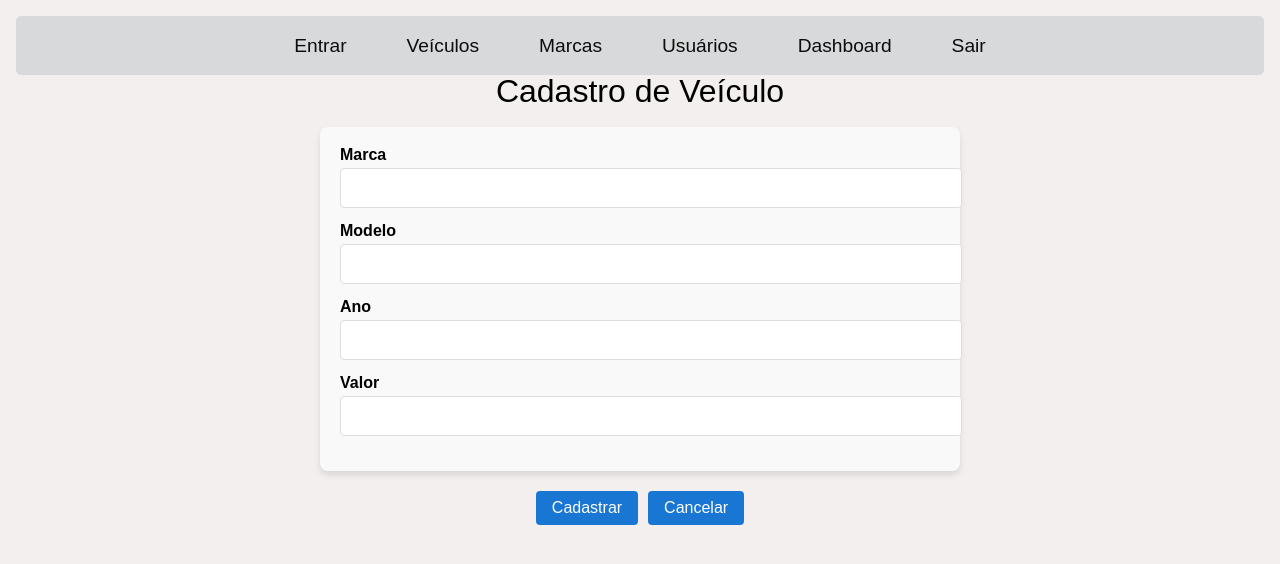
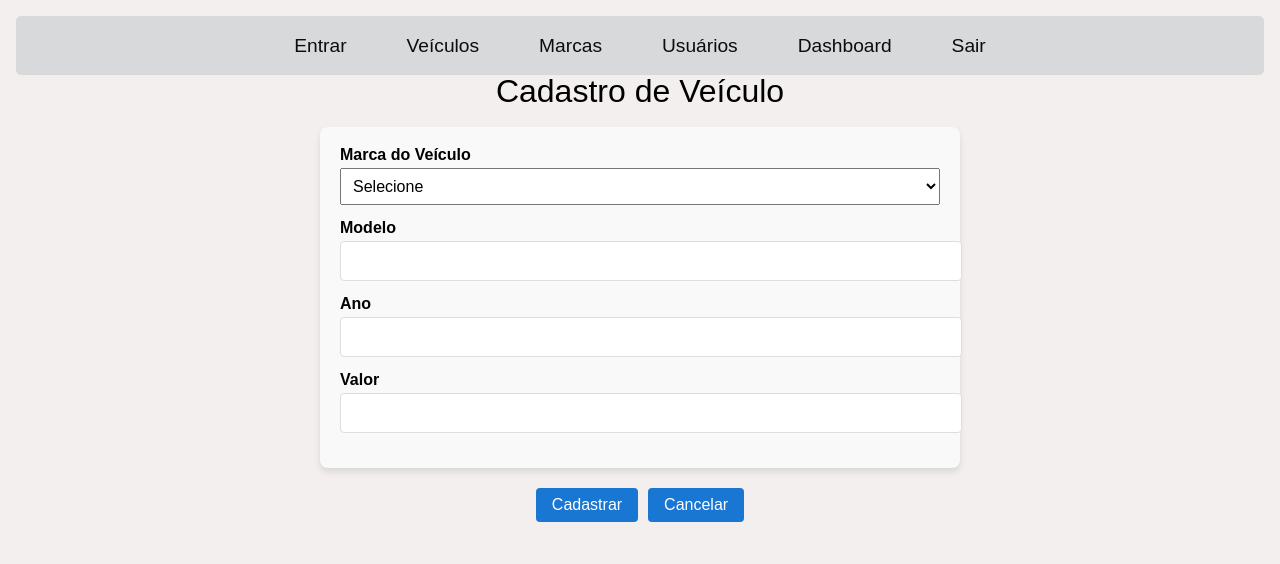
Before and after one commit to GersonAparecidoLima/FrontProjetoFinal, a React (Create React App) app: page /cadastro-veiculo in a window 1280 px wide. Shown: the top 564 px of the page. Built offline with nearby package versions, Linux system fonts and the light colour scheme.

Commit message:
Combo Marca estatico

```diff
--- a/src/components/FormularioGenerico/FormularioGenerico.module.scss
+++ b/src/components/FormularioGenerico/FormularioGenerico.module.scss
@@ -7,6 +7,25 @@
   border-radius: 8px;
   box-shadow: 0px 4px 6px rgba(0, 0, 0, 0.1);
 }
+
+.inputContainer {
+  display: flex;
+  flex-direction: column; // mude para row se quiser tudo lado a lado
+  margin-bottom: 1rem;
+}
+
+.inputContainer label {
+  margin-bottom: 0.5rem;
+  font-weight: bold;
+}
+
+.inputContainer select,
+.inputContainer input {
+  padding: 0.5rem;
+  font-size: 1rem;
+}
+
+
 
 .inputContainer {
   margin-bottom: 15px;
--- a/src/components/FormularioGenerico/FormularioGenerico.tsx
+++ b/src/components/FormularioGenerico/FormularioGenerico.tsx
@@ -1,12 +1,14 @@
+// FormularioGenerico.tsx
 import React, { useState, forwardRef, useImperativeHandle } from 'react';
 import style from './FormularioGenerico.module.scss';
 
 interface Campo {
   label: string;
-  tipo: string;
+  tipo: string; // ex: 'text', 'email', 'select'
   nome: string;
   valor: string;
   required: boolean;
+  opcoes?: { label: string; valor: string }[]; // Adicionado para select
 }
 
 interface Props {
@@ -16,7 +18,6 @@ interface Props {
   exibirBotao?: boolean;
 }
 
-// Componente com forwardRef para permitir submit externo
 const FormularioGenerico = forwardRef(function FormularioGenerico(
   { campos, onSubmit, tipoFormulario, exibirBotao = true }: Props,
   ref
@@ -30,7 +31,7 @@ const FormularioGenerico = forwardRef(function FormularioGenerico(
 
   const [erros, setErros] = useState<Record<string, string>>({});
 
-  const handleInputChange = (e: React.ChangeEvent<HTMLInputElement>) => {
+  const handleInputChange = (e: React.ChangeEvent<HTMLInputElement | HTMLSelectElement>) => {
     const { name, value } = e.target;
     setDadosFormulario((prevState) => ({
       ...prevState,
@@ -58,7 +59,6 @@ const FormularioGenerico = forwardRef(function FormularioGenerico(
     }
   };
 
-  // Expõe a função de submit para o componente pai via ref
   useImperativeHandle(ref, () => ({
     submitarFormulario: () => {
       if (validarFormulario()) {
@@ -72,6 +72,23 @@ const FormularioGenerico = forwardRef(function FormularioGenerico(
       {campos.map((campo) => (
         <div key={campo.nome} className={style.inputContainer}>
           <label htmlFor={campo.nome}>{campo.label}</label>
+
+          {campo.tipo === 'select' ? (
+            <select
+              name={campo.nome}
+              id={campo.nome}
+              value={dadosFormulario[campo.nome]}
+              onChange={handleInputChange}
+              required={campo.required}
+            >
+              <option value="">Selecione</option>
+              {campo.opcoes?.map((opcao) => (
+                <option key={opcao.valor} value={opcao.valor}>
+                  {opcao.label}
+                </option>
+              ))}
+            </select>
+          ) : (
             <input
               type={campo.tipo}
               name={campo.nome}
@@ -80,6 +97,8 @@ const FormularioGenerico = forwardRef(function FormularioGenerico(
               onChange={handleInputChange}
               required={campo.required}
             />
+          )}
+
           {erros[campo.nome] && <div className={style.popError}>{erros[campo.nome]}</div>}
         </div>
       ))}
--- a/src/pages/Veiculo/CadastraVeiculo.module.scss
+++ b/src/pages/Veiculo/CadastraVeiculo.module.scss
@@ -2,6 +2,15 @@ h2 {
   text-align: center;
   margin-bottom: 20px;
 }
+
+.formularioContainer {
+  margin-top: 2rem;
+  padding: 1.5rem;
+  border: 1px solid #ccc;
+  border-radius: 8px;
+  background-color: #fafafa;
+}
+
 
 .formularioGenerico {
   display: flex;
--- a/src/pages/Veiculo/CadastraVeiculo.tsx
+++ b/src/pages/Veiculo/CadastraVeiculo.tsx
@@ -1,46 +1,54 @@
-import React, { useRef, useState } from 'react';
+import React, { useRef } from 'react';
 import axios from 'axios';
 import FormularioGenerico from '../../components/FormularioGenerico/FormularioGenerico';
 import styles from './CadastraVeiculo.module.scss';
-import { useNavigate } from 'react-router-dom';  // Importa useNavigate
+import { useNavigate } from 'react-router-dom';
 
 const CadastraVeiculo = () => {
   const formularioRef = useRef<{ submitarFormulario: () => void }>(null);
-  const navigate = useNavigate();  // Inicializa o hook useNavigate
+  const navigate = useNavigate();
 
-  // Estado para o campo ano
-  const [ano, setAno] = useState('');
-  const [modelo, setModelo] = useState('');
-  const [marca, setMarca] = useState('');
-  const [valor, setValor] = useState('');
-
-  // Função chamada ao digitar no campo "ano", garantindo que é um número
-  const handleAnoChange = (event: React.ChangeEvent<HTMLInputElement>) => {
-
-
-    const value = event.target.value;
-
-    // Verifica se é um número inteiro positivo ou vazio (para permitir apagar)
-    if (/^\d*$/.test(value)) {
-      setAno(value);
-    }
-
-  };
-
-  // Campos para o formulário de Cadastro de Veículo
   const campos = [
-    { label: 'Marca', tipo: 'text', nome: 'marca', valor: marca, required: true, onChange: (e: any) => setMarca(e.target.value) },
-    { label: 'Modelo', tipo: 'text', nome: 'modelo', valor: modelo, required: true, onChange: (e: any) => setModelo(e.target.value) },
-    { label: 'Ano', tipo: 'number', nome: 'ano', valor: ano, required: true, onChange: handleAnoChange },
-    { label: 'Valor', tipo: 'text', nome: 'valor', valor: valor, required: true, onChange: (e: any) => setValor(e.target.value) },
+    {
+      label: 'Marca do Veículo',
+      tipo: 'select',
+      nome: 'marca',
+      valor: '',
+      required: true,
+      opcoes: [
+        { label: 'Chevrolet', valor: '1' }, // IDs como string (supondo que o backend espera isso)
+        { label: 'Fiat', valor: '2' },
+        { label: 'Volkswagen', valor: '3' },
+        { label: 'Toyota', valor: '4' },
+      ],
+    },
+    {
+      label: 'Modelo',
+      tipo: 'text',
+      nome: 'modelo',
+      valor: '',
+      required: true,
+    },
+    {
+      label: 'Ano',
+      tipo: 'number',
+      nome: 'ano',
+      valor: '',
+      required: true,
+    },
+    {
+      label: 'Valor',
+      tipo: 'text',
+      nome: 'valor',
+      valor: '',
+      required: true,
+    },
   ];
 
-  // Função para enviar os dados do formulário
   const handleCadastroVeiculo = async (dados: { [key: string]: string }) => {
     console.log('Cadastro de Veículo:', dados);
 
     if (!dados.modelo || dados.modelo.trim().length < 2) {
-        //setErroModelo('O campo "Modelo" é obrigatório e deve conter pelo menos 2 caracteres.');
       alert('O campo "Modelo" é obrigatório e deve conter pelo menos 2 caracteres.');
       return;
     }
@@ -51,40 +59,42 @@ const CadastraVeiculo = () => {
       return;
     }
 
-
+    const valorNumero = parseFloat(dados.valor);
+    if (isNaN(valorNumero) || valorNumero <= 0) {
+      alert('O campo "Valor" deve ser um número válido.');
+      return;
+    }
 
     try {
       const response = await axios.post('http://localhost:3000/veiculos', {
         marca: { id: parseInt(dados.marca) },
         modelo: dados.modelo,
-        ano: parseInt(dados.ano),
-        valor: parseFloat(dados.valor),
+        ano: anoNumero,
+        valor: valorNumero,
       });
-      alert('Veículo cadastrado com sucesso: ');
-      console.log('Veículo cadastrado com sucesso:', response.data);
+
+      alert('Veículo cadastrado com sucesso!');
+      console.log('Veículo cadastrado:', response.data);
       navigate('/veiculos');
-      // Aqui você pode redirecionar ou limpar os campos após o cadastro
     } catch (error) {
       console.error('Erro ao cadastrar veículo:', error);
+      alert('Erro ao cadastrar veículo.');
     }
   };
 
-  // Função para cancelar o cadastro
   const handleCancelar = () => {
-    console.log('Cadastro cancelado');
     navigate('/veiculos');
-    // Aqui você pode redirecionar, limpar campos, etc.
   };
 
   return (
-    <div>
+    <div className={styles.container}>
       <h2>Cadastro de Veículo</h2>
 
       <FormularioGenerico
         campos={campos}
         onSubmit={handleCadastroVeiculo}
         tipoFormulario="cadastro"
-        exibirBotao={false} // Oculta botão interno
+        exibirBotao={false}
         ref={formularioRef}
       />
 
```
Lines whose indentation alone changed are shown as unchanged.
